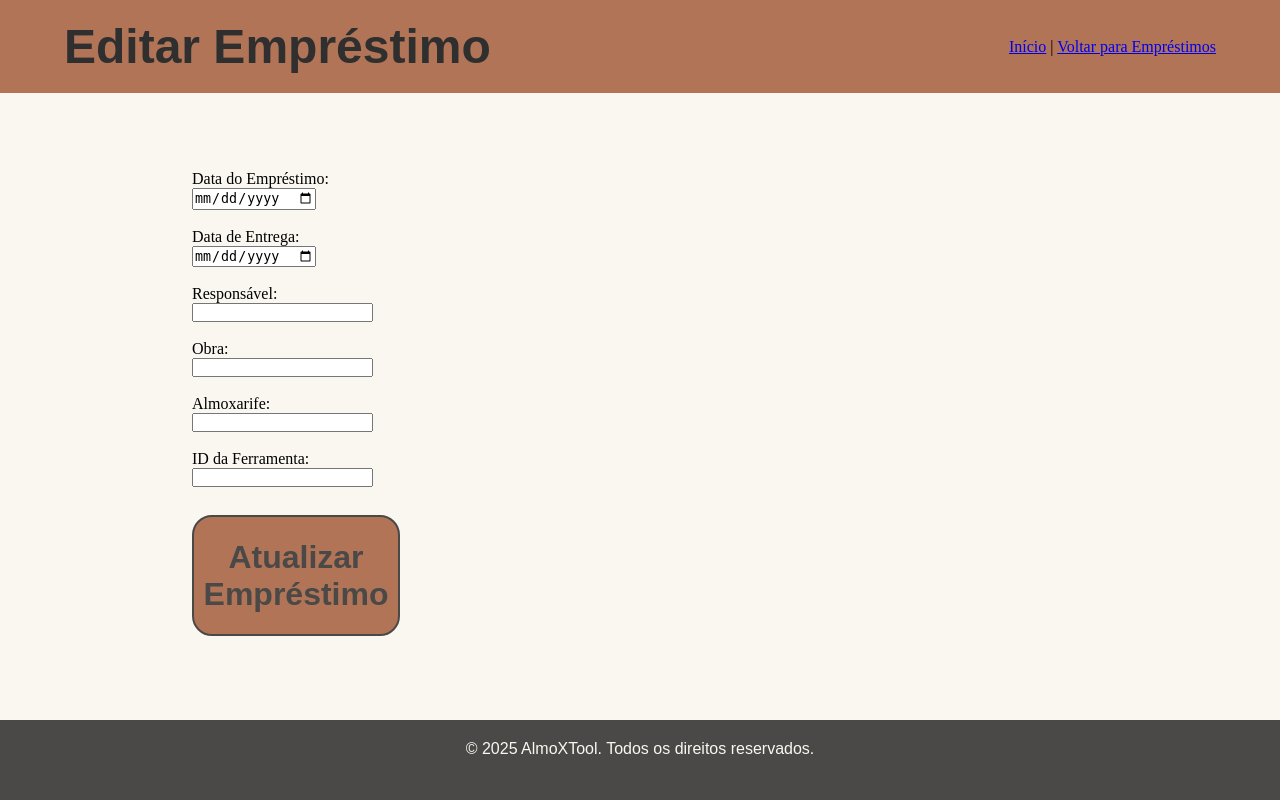
After one commit to Alex-Olv/Almoxarifado, a Flask app: page /editar_emprestimo/1 in a window 1280 px wide. The commit adds this page. Run offline with Flask 3, Linux system fonts and the light colour scheme; data that the repository does not hold is empty.

Commit message:
validando inputs do empresttimo.html

```diff
--- a/app.py
+++ b/app.py
@@ -7,7 +7,7 @@ def conectar():
     return mysql.connector.connect(
         host="localhost",
         user="root",
-        password="",
+        password="Open@2627",
         database="db_almoxarifado"
     )
 
--- /dev/null
+++ b/templates/editar_emprestimo.html
@@ -0,0 +1,46 @@
+<!DOCTYPE html>
+<html lang="pt-br">
+<head>
+    <meta charset="UTF-8">
+    <meta name="viewport" content="width=device-width, initial-scale=1.0">
+    <title>Editar Empréstimo</title>
+    <link rel="stylesheet" href="{{ url_for('static', filename='css/style.css') }}">
+</head>
+<body>
+    <header class="cabecalho">
+        <h1 class="titulo_cabecalho">Editar Empréstimo</h1>
+        <nav>
+            <a href="/">Início</a> |
+            <a href="/emprestimo">Voltar para Empréstimos</a>
+        </nav>
+    </header>
+
+    <main class="conteudo_principal">
+        <form action="/atualizar/{{ emprestimo[0] }}" method="POST">
+            <label>Data do Empréstimo:</label><br>
+            <input type="date" name="dt_emprestimo" value="{{ emprestimo[1] }}" required><br><br>
+
+            <label>Data de Entrega:</label><br>
+            <input type="date" name="dt_entrega" value="{{ emprestimo[2] }}" required><br><br>
+
+            <label>Responsável:</label><br>
+            <input type="text" name="nome_responsavel" value="{{ emprestimo[3] }}" required><br><br>
+
+            <label>Obra:</label><br>
+            <input type="text" name="nome_obra" value="{{ emprestimo[4] }}" required><br><br>
+
+            <label>Almoxarife:</label><br>
+            <input type="text" name="nome_almoxarife" value="{{ emprestimo[5] }}" required><br><br>
+
+            <label>ID da Ferramenta:</label><br>
+            <input type="number" name="id_ferramenta" value="{{ emprestimo[6] }}" required><br><br>
+
+            <button type="submit" class="botao_principal">Atualizar Empréstimo</button>
+        </form>
+    </main>
+
+    <footer class="rodape">
+        <p>© 2025 AlmoXTool. Todos os direitos reservados.</p>
+    </footer>
+</body>
+</html>
--- a/templates/emprestimo.html
+++ b/templates/emprestimo.html
@@ -78,11 +78,11 @@
                     <td>{{ emprestimo[6] }}</td>
 
                     <td>
-                        <form action="/editar/{{ emprestimo[0] }}" method="get" style="display:inline;">
+                        <form action="/editar_emprestimo/{{ emprestimo[0] }}" method="get" style="display:inline;">
                         <button type="submit" class="botao_editar">Editar</button>
                         </form>
 
-                        <form action="/excluir/{{ emprestimo[0] }}" method="post" style="display:inline;">
+                        <form action="/excluir_emprestimo/{{ emprestimo[0] }}" method="post" style="display:inline;">
                         <button type="submit" class="botao_excluir">Excluir</button>
                         </form>
                     </td>
```
